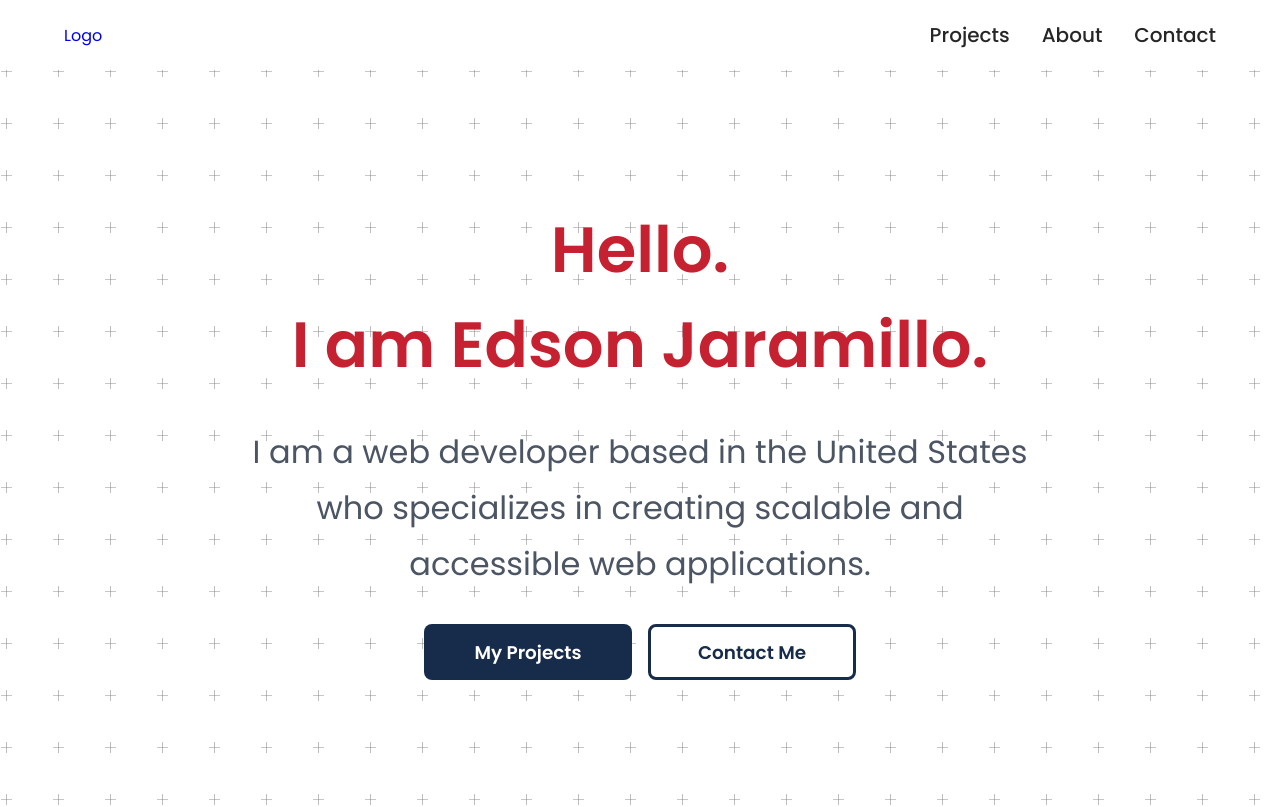
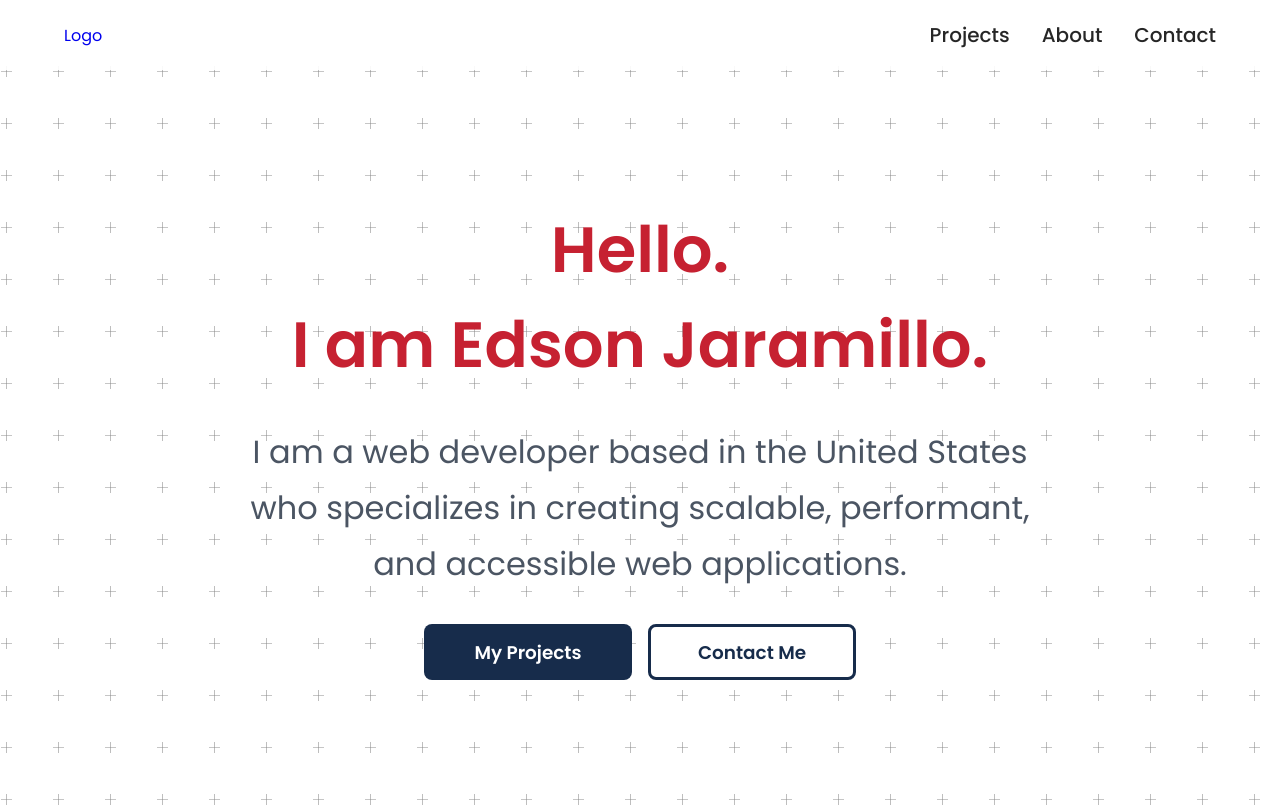
Before and after one commit to edsonjaramillo/portfolio, a Next.js app: page / in a window 1280 px wide. Shown: the top 807 px of the page. Built offline with nearby package versions, Linux system fonts and the light colour scheme.

Commit message:
fix word wrap on privacy policy

```diff
--- a/components/home/CTA.tsx
+++ b/components/home/CTA.tsx
@@ -10,7 +10,7 @@ const CTA = () => {
           </h1>
           <p className='cta__subheader'>
             I am a web developer based in the United States who specializes in creating
-            scalable and accessible web applications.
+            scalable, performant, and accessible web applications.
           </p>
           <div className='cta__buttongrid'>
             <Link href='/projects'>
--- a/styles/main.css
+++ b/styles/main.css
@@ -549,6 +549,7 @@ a {
 .legal__link {
   color: blue;
   text-decoration: underline;
+  overflow-wrap: break-word;
 }
 
 .legal__list {
--- a/styles/shared/_legal.scss
+++ b/styles/shared/_legal.scss
@@ -26,6 +26,7 @@
   &__link {
     color: blue;
     text-decoration: underline;
+    overflow-wrap: break-word;
   }
 
   &__list {
```
